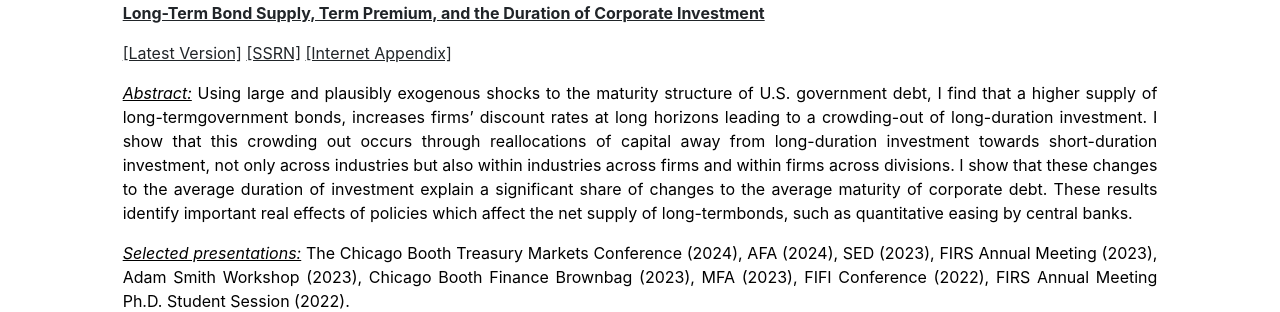
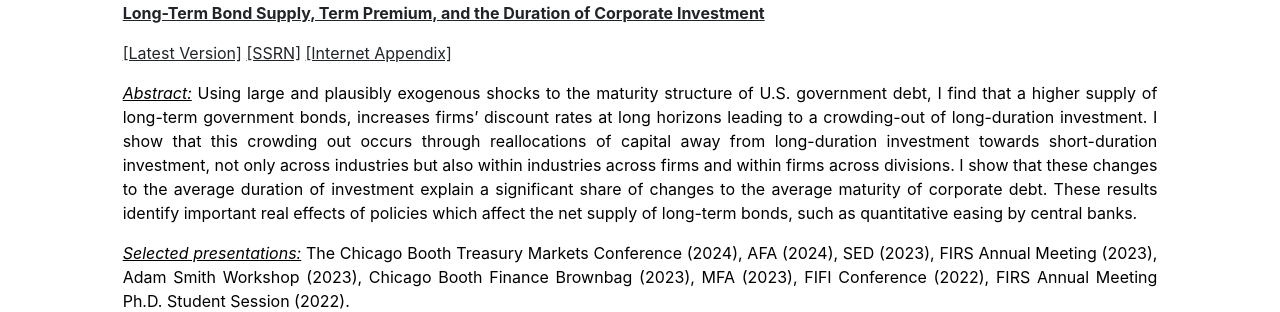
Before and after one commit to antoinehubertdefraisse/antoinehubertdefraisse.github.io, a Jekyll site: the page built from publications.md, in a window 1280 px wide. Shown: the part 271-583 px from the top of the page. Built offline with Jekyll 4.4.1, drawn with Linux system fonts in a browser that asks for light colours.

Commit message:
Update publications.html

```diff
--- a/_includes/publications.html
+++ b/_includes/publications.html
@@ -6,7 +6,7 @@
     <p><a href="http://antoinehubertdefraisse.github.io/pdf/main_draft_wo_internetappendix.pdf" target="_blank">[Latest Version]</a>
 	    <a href="https://papers.ssrn.com/sol3/papers.cfm?abstract_id=4064763" target="_blank">[SSRN]</a>
       <a href="http://antoinehubertdefraisse.github.io/pdf/main_draft_internetappendix.pdf" target="_blank">[Internet Appendix]</a>
-    <p align="justify"> <u><em>Abstract:</em></u> Using large and plausibly exogenous shocks to the maturity structure of U.S. government debt, I find that a higher supply of long-termgovernment bonds, increases firms’ discount rates at long horizons leading to a crowding-out of long-duration investment. I show that this crowding out occurs through reallocations of capital away from long-duration investment towards short-duration investment, not only across industries but also within industries across firms and within firms across divisions. I show that these changes to the average duration of investment explain a significant share of changes to the average maturity of corporate debt. These results identify important real effects of policies which affect the net supply of long-termbonds, such as quantitative easing by central banks.	</p>
+    <p align="justify"> <u><em>Abstract:</em></u> Using large and plausibly exogenous shocks to the maturity structure of U.S. government debt, I find that a higher supply of long-term government bonds, increases firms’ discount rates at long horizons leading to a crowding-out of long-duration investment. I show that this crowding out occurs through reallocations of capital away from long-duration investment towards short-duration investment, not only across industries but also within industries across firms and within firms across divisions. I show that these changes to the average duration of investment explain a significant share of changes to the average maturity of corporate debt. These results identify important real effects of policies which affect the net supply of long-term bonds, such as quantitative easing by central banks.	</p>
 	<p align="justify"> <u><em>Selected presentations:</em></u> The Chicago Booth Treasury Markets Conference (2024), AFA (2024), SED (2023), FIRS Annual Meeting (2023), Adam Smith Workshop (2023), Chicago Booth Finance Brownbag (2023), MFA (2023), FIFI Conference (2022), FIRS Annual Meeting Ph.D. Student Session (2022). </p>
 	 <p align="justify"> <u><em>Selected posters:</em></u> 21st Macro-Finance Workshop of the Macro Finance Society (2023), Macro Finance Research Program Summer Session for Young Scholars at UChicago (2022). </p>
  </p>
```
